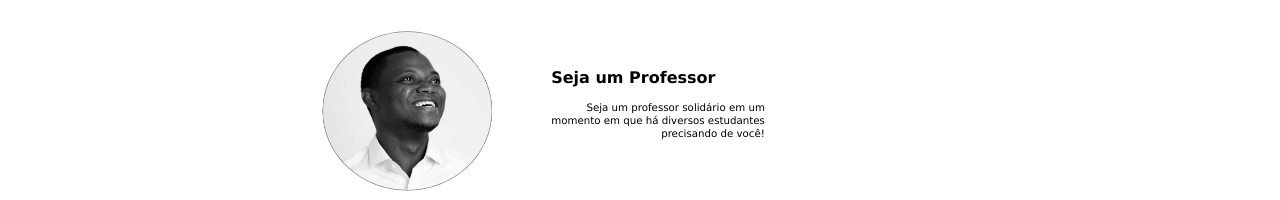
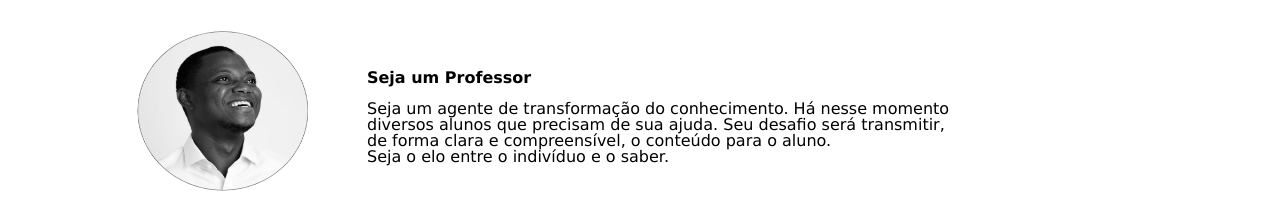
Before and after one commit to igor-py/professor-online, a React (Create React App) app in the folder app/: page / in a window 1280 px wide. Shown: the part 600-800 px from the top of the page. Built offline with nearby package versions, Linux system fonts and the light colour scheme.

Commit message:
seja um professor

```diff
--- a/app/src/pages/home/index.js
+++ b/app/src/pages/home/index.js
@@ -34,11 +34,10 @@ class Home extends Component {
 
             <div>
               <h2>Seja um Professor</h2>
-              <p>
-                Seja um professor solidário em um
-                <br /> momento em que há diversos estudantes
-                <br /> precisando de você!
-              </p>
+              <p1>Seja um agente de transformação do conhecimento. Há nesse momento<br/> diversos alunos que precisam de sua
+                                ajuda. Seu desafio será transmitir,<br/> de forma clara e compreensível, o conteúdo para o aluno.<br/> Seja o
+                                elo entre o indivíduo e o saber.
+              </p1>
             </div>
           </div>
 
--- a/app/src/styles/Home.css
+++ b/app/src/styles/Home.css
@@ -43,6 +43,14 @@ main input{
     margin: 4% 0% 0% 5%;
     font-family: Verdana, Geneva, Tahoma, sans-serif;
 
+}
+
+h2{
+    padding-bottom: 15px;
+}
+
+p1{
+    text-align: left;
 }
 
 #exemplo-professor h2{
```
Also changed, not shown: app/src/Components/Home.js (+5 -4 lines).
